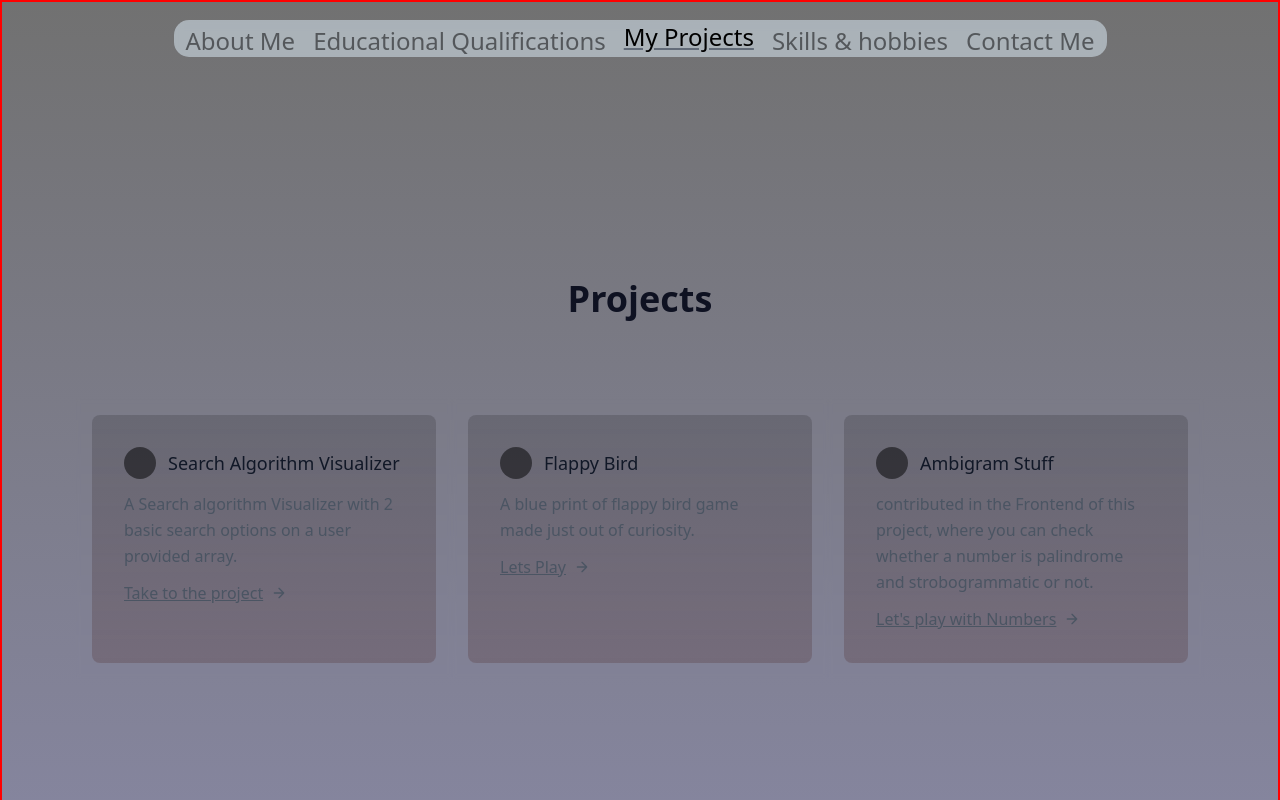
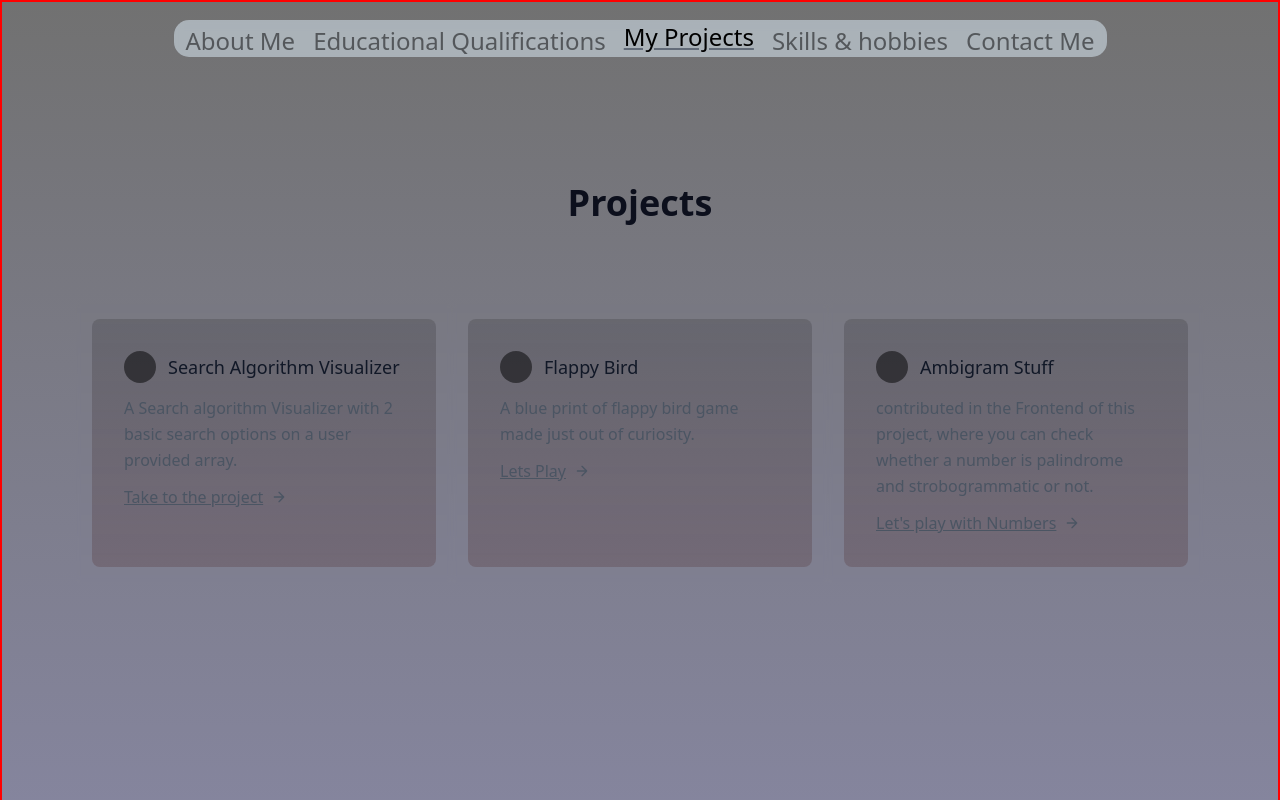
Before and after one commit to sushantsharma08/portfolio, an Angular app in the folder portfolio/: page /my-projects in a window 1280 px wide. Shown: the top 800 px of the page. Built offline with nearby package versions, Linux system fonts and the light colour scheme; some icons are missing.

Commit message:
ui fixes

```diff
--- a/portfolio/src/app/component/constants/structure/design/design.component.html
+++ b/portfolio/src/app/component/constants/structure/design/design.component.html
@@ -1,8 +1,8 @@
-<div class="flex flex-col max-h-full">
+<div class="flex flex-col h-screen">
     <app-header></app-header>
     <div>
         <router-outlet></router-outlet>
     </div>
-    <app-footer class="mt-auto "></app-footer>
+    <app-footer class="mt-auto"></app-footer>
 
 </div>
--- a/portfolio/src/app/component/routed-component/routed-components/projects/projects.component.html
+++ b/portfolio/src/app/component/routed-component/routed-components/projects/projects.component.html
@@ -2357,7 +2357,7 @@
     </div>
   </section>
 
-  <div class="container mx-auto px-4 sm:px-8 educational py-24">
+  <div class="container mx-auto px-4 sm:px-8 educational pb-44">
     <div class="py-8">
       <div class="-mx-4 sm:-mx-8 px-4 sm:px-8 py-4 overflow-x-auto">
         <div class="inline-block min-w-full rounded-lg overflow-hidden">
```
